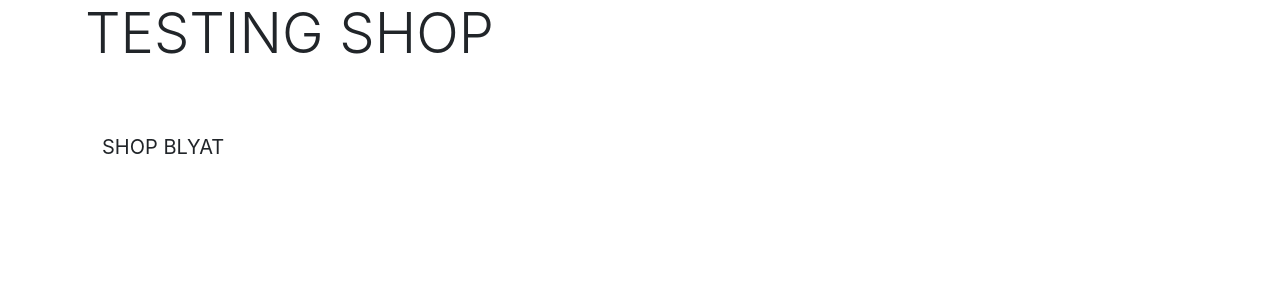
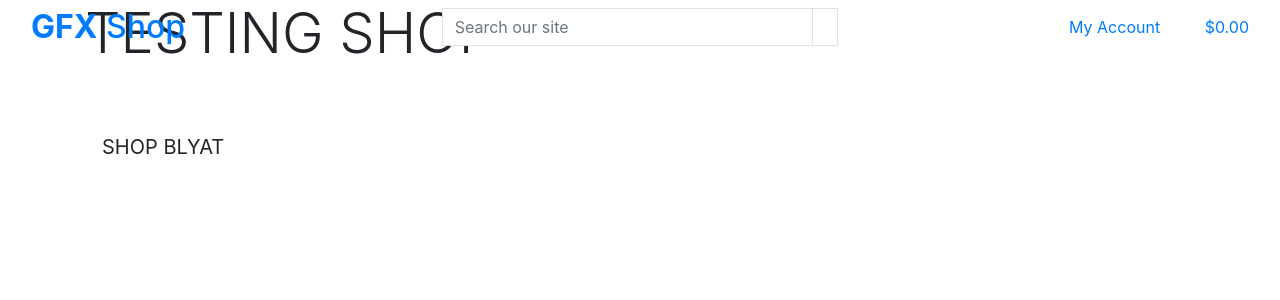
Before and after one commit to Code-Institute-Submissions/Django-milestone-project-P2, a Django app: page / in a window 1280 px wide. Shown: the top 300 px of the page. Run offline with Django 3.2, Linux system fonts and the light colour scheme; some libraries are stand-ins or nearby versions.

Commit message:
updated base.html

```diff
--- a/gfxshop/templates/base.html
+++ b/gfxshop/templates/base.html
@@ -15,11 +15,63 @@
     <script src="https://stackpath.bootstrapcdn.com/bootstrap/4.4.1/js/bootstrap.min.js" integrity="sha384-wfSDF2E50Y2D1uUdj0O3uMBJnjuUD4Ih7YwaYd1iqfktj0Uod8GCExl3Og8ifwB6" crossorigin="anonymous"></script>
     {% endblock %} {% block extra_js %} {% endblock %}
 
-    <title>GFXSHOP {% block extra_title %}{% endblock %}</title>
+    <title>GFX Shop {% block extra_title %}{% endblock %}</title>
 </head>
 
 <body>
-    <header class="container-fluid fixed-top"></header>
+    <header class="container-fluid fixed-top">
+        <div class="row">
+            <div class="col-12 col-lg-4 my-auto py-1 py-lg-0 text-center text-lg-left">
+                <a href="{% url 'home' %}" class="nav-link main-logo-link">
+                    <h2 class="logo-font text-black my-0"><strong>GFX</strong> Shop</h2>
+                </a>
+            </div>
+            <div class="col-12 col-lg-4 my-auto py-1 py-lg-0">
+                <form method="GET" action="">
+                    <div class="input-group w-100">
+                        <input class="form-control border border-black rounded-0" type="text" name="q" placeholder="Search our site">
+                        <div class="input-group-append">
+                            <button class="form-control btn btn-black border border-black rounded-0" type="submit">
+                                <span class="icon">
+                                    <i class="fas fa-search"></i>
+                                </span>
+                            </button>
+                        </div>
+                    </div>
+                </form>
+            </div>
+            <div class="col-12 col-lg-4 my-auto py-1 py-lg-0">
+                <ul class="list-inline list-unstyled text-center text-lg-right my-0">
+                    <li class="list-inline-item dropdown">
+                        <a class="text-black nav-link" href="#" id="user-options" data-toggle="dropdown" aria-haspopup="true" aria-expanded="false">
+                            <div class="text-center">
+                                <div><i class="fas fa-user fa-lg"></i></div>
+                                <p class="my-0">My Account</p>
+                            </div>
+                        </a>
+                        <div class="dropdown-menu border-0" aria-labelledby="user-options">
+                            {% if request.user.is_authenticated %} {% if request.user.is_superuser %}
+                            <a href="" class="dropdown-item">Product Management</a> {% endif %}
+                            <a href="" class="dropdown-item">My Profile</a>
+                            <a href="{% url 'account_logout' %}" class="dropdown-item">Logout</a> {% else %}
+                            <a href="{% url 'account_signup' %}" class="dropdown-item">Register</a>
+                            <a href="{% url 'account_login' %}" class="dropdown-item">Login</a> {% endif %}
+                        </div>
+                    </li>
+                    <li class="list-inline-item">
+                        <a class="{% if grand_total %}text-info font-weight-bold{% else %}text-black{% endif %} nav-link" href="">
+                            <div class="text-center">
+                                <div><i class="fas fa-shopping-bag fa-lg"></i></div>
+                                <p class="my-0">
+                                    {% if grand_total %} ${{ grand_total|floatformat:2 }} {% else %} $0.00 {% endif %}
+                                </p>
+                            </div>
+                        </a>
+                    </li>
+                </ul>
+            </div>
+        </div>
+    </header>
 
     {% if messages %}
     <div class="message-container"></div>
```
